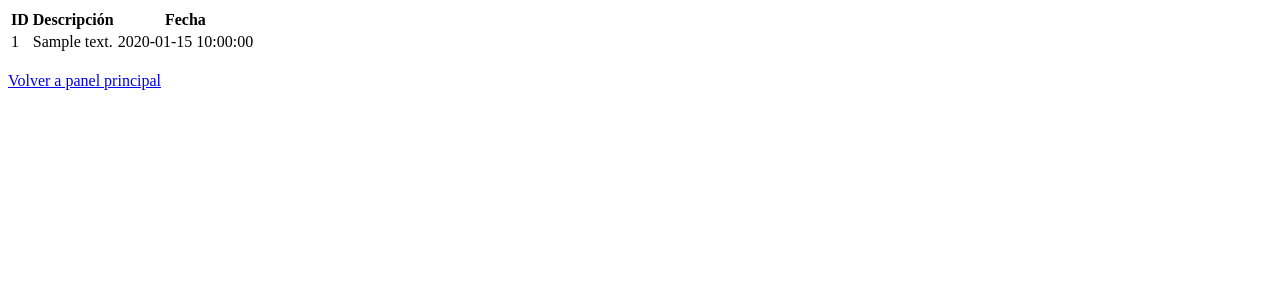
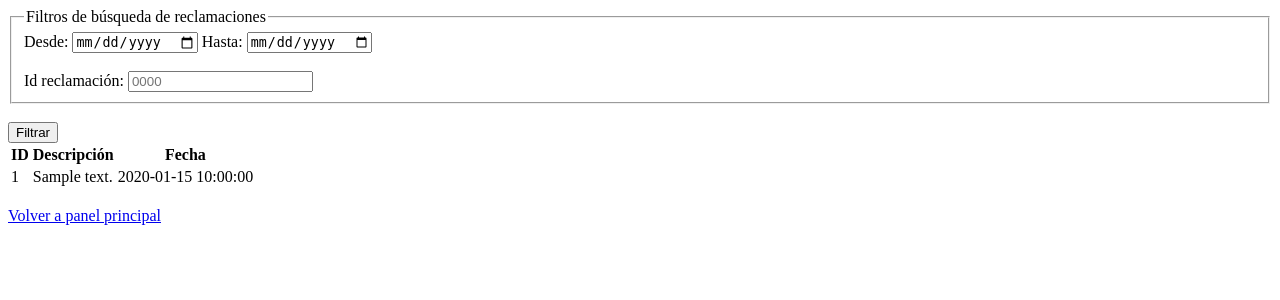
Before and after one commit to mlmhdaw/GestReclama, a PHP site: page /listar_reclamaciones.php in a window 1280 px wide. Shown: the top 300 px of the page. Run offline with PHP 8.4, Linux system fonts and the light colour scheme; the visitor is signed in with stand-in values (Sample User, id 1); tables that the repository leaves empty hold one stand-in row (values such as "Sample post").

Commit message:
feat: implementar filtros por id y fechas

```diff
--- a/frontend/public/listar_reclamaciones.php
+++ b/frontend/public/listar_reclamaciones.php
@@ -3,14 +3,42 @@
   require_once '../../backend/auth/auth_check.php';
   require_once '../../backend/config/database.php';
 
-  $pdo = Database::getConnection();
+  $desde = $_GET['desde'] ?? '';
+  $hasta = $_GET['hasta'] ?? '';
+  $id    = $_GET['id']    ?? '';
 
+  $pdo        = Database::getConnection();
   $usuario_id = $_SESSION['usuario_id'];
 
-  $stmt = $pdo -> prepare("SELECT id, descripcion, fecha FROM reclamaciones WHERE usuario_id = :usuario_id");
+  $condiciones = [];
+  $params      = ['usuario_id' => $usuario_id];
 
-  $stmt -> execute (['usuario_id' => $usuario_id]);
+  if (!empty($desde)) {
+    $condiciones[]   = "fecha >= :desde";
+    $params['desde'] = $desde;
+  }
 
+  if (!empty($hasta)) {
+    $condiciones[]   = "fecha <= :hasta";
+    $params['hasta'] = $hasta;
+  }
+
+  if (!empty($id) && is_numeric($id)) {
+    $condiciones[] = "id = :id";
+    $params['id']  = $id;
+  }
+
+  $consulta = "SELECT r.id, r.descripcion, r.fecha
+               FROM reclamaciones r
+               WHERE usuario_id = :usuario_id";
+
+  if (!empty($condiciones)) {
+    $filtros = implode(" AND ", $condiciones);
+    $consulta .= " AND " . $filtros;
+  }
+
+  $stmt          = $pdo -> prepare($consulta);
+  $stmt          -> execute ($params);
   $reclamaciones = $stmt -> fetchAll();
 
 ?>
@@ -26,6 +54,33 @@
   </head>
 
   <body>
+
+    <form id="form_filtros" method="GET" action="listar_reclamaciones.php" class="form-filtros">
+      <fieldset>
+        <legend>Filtros de búsqueda de reclamaciones</legend>
+
+        <?php if (!empty($error)): ?>
+          <p class="error"><?php echo $error; ?></p>
+        <?php endif; ?>
+
+        <label for="desde">Desde: </label>
+        <input type="date" id="desde" name="desde">
+
+        <label for="hasta">Hasta: </label>
+        <input type="date" id="hasta" name="hasta">
+
+        <br> <br>
+
+        <label for="id">Id reclamación: </label>
+        <input type="text" id="id" name="id" placeholder="0000">
+
+      </fieldset>
+
+      <br>
+
+      <button type="submit" id="btn_filtrar" class="btn">Filtrar</button>
+    </form>
+
     <div>
       <table>
         <thead>
```
